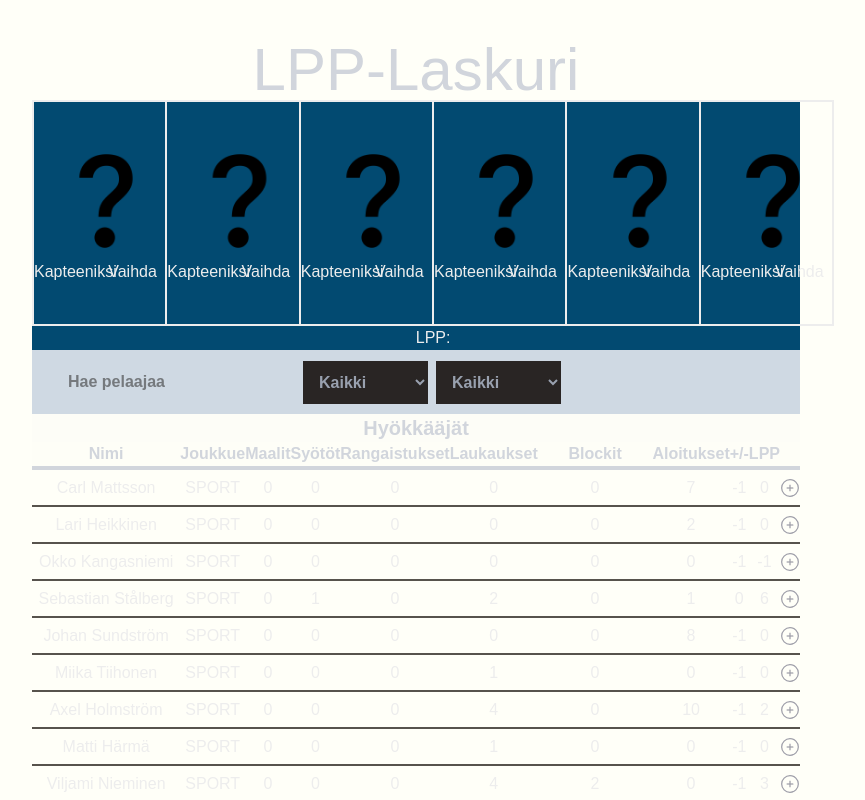
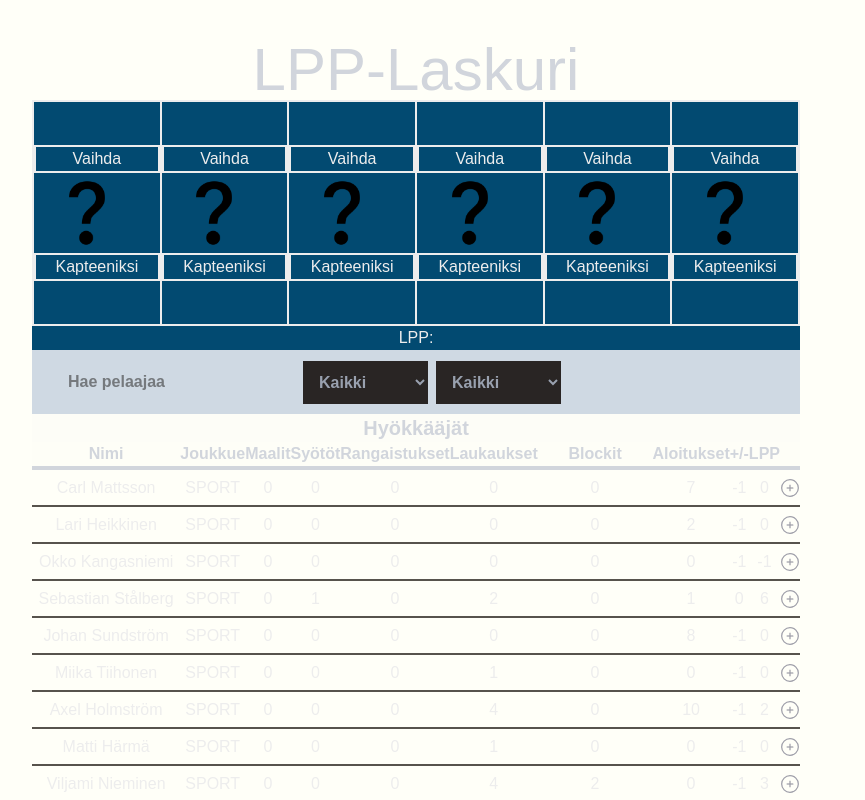
Before and after one commit to jamizan/liigaporssi2.0, a Next.js app in the folder liiga/: page / in a window 1280 px wide. Shown: the top 800 px of the page, without its empty margins (224-1089 px from the left). Built offline with nearby package versions, Linux system fonts and the light colour scheme.

Commit message:
minor style changes

```diff
--- a/liiga/src/app/components/DefaultDisplay.jsx
+++ b/liiga/src/app/components/DefaultDisplay.jsx
@@ -47,34 +47,33 @@ export default function DefaultDisplay({team, name, LPP, value,
 
     }
 
+
     return(
 
         <>
+        <div className="w-[100%] border-2">
+            <button
+                title="Vaihda"
+                className="cursor-pointer"
+                onClick={ () => deleteSelected(value) }
+            >
+                Vaihda
+            </button>
+        </div>
         <div id="player-name">
             {name}
         </div>
         <div className="text-center ml-[10%]">
-            <Image id="playerImage" src={team} alt="react" width={140} height={100} />
+            <Image height={''} width={80} id="playerImage" src={team} alt="react"/>
         </div>
 
         <div>
             {LPP}
         </div>
+        <div className="w-[100%] border-2 relative bottom-0" id="player-captain">
+            Kapteeniksi
+        </div>
 
-        <div className="flex">
-            <div className="w-[50%]" id="player-captain">
-                Kapteeniksi
-            </div>
-            <div className="w-[50%]">
-                <button
-                    title="Vaihda"
-                    className="cursor-pointer"
-                    onClick={ () => deleteSelected(value) }
-                >
-                    Vaihda
-                </button>
-            </div>
-        </div>
 
 
             </>
--- a/liiga/src/app/components/SelectedTable.jsx
+++ b/liiga/src/app/components/SelectedTable.jsx
@@ -13,11 +13,10 @@ export default function SelectedTable({
 
 
     return(
-        <table className="text-center h-full p-px">
+        <table className="text-center h-full">
             <tbody>
                 <tr>
-
-                    <td className="border-2 h-full" id="player-1">
+                    <td className="border-2 h-48" id="player-1">
                         <DefaultDisplay setImageSrc1={setImageSrc1} imageSrc1={imageSrc1} position={'Hyökkääjä'} team={imageSrc1.src} name={imageSrc1.nam} LPP={imageSrc1.LPP} value={'1'}/>
 
                     </td>
```
Also changed, not shown: liiga/src/app/globals.css (line endings or trailing spaces).
